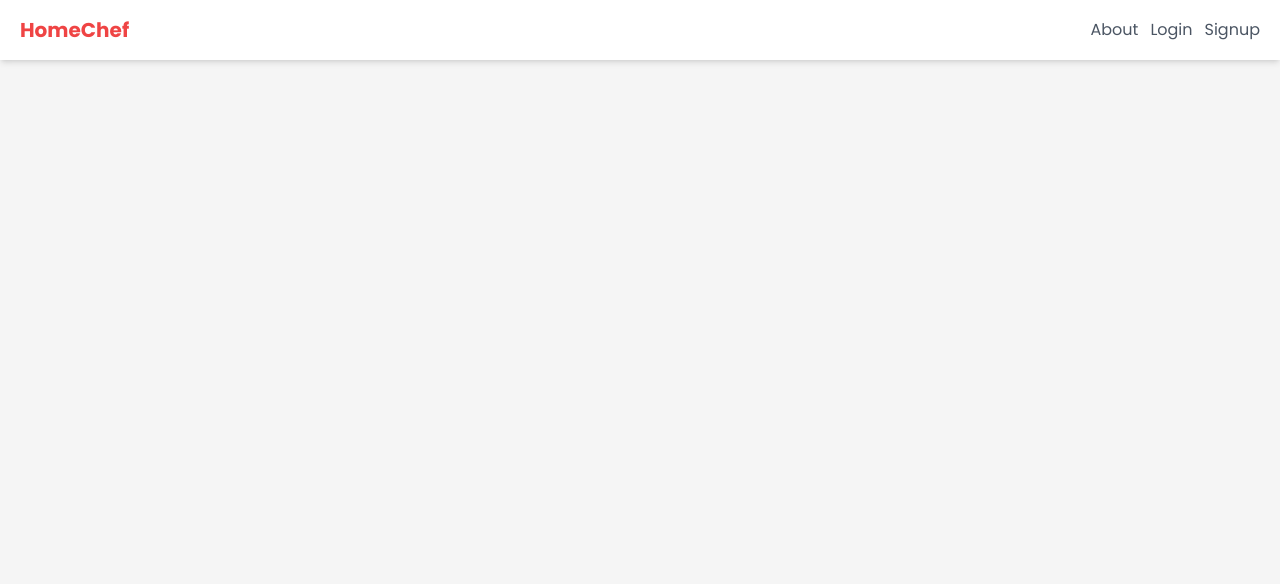
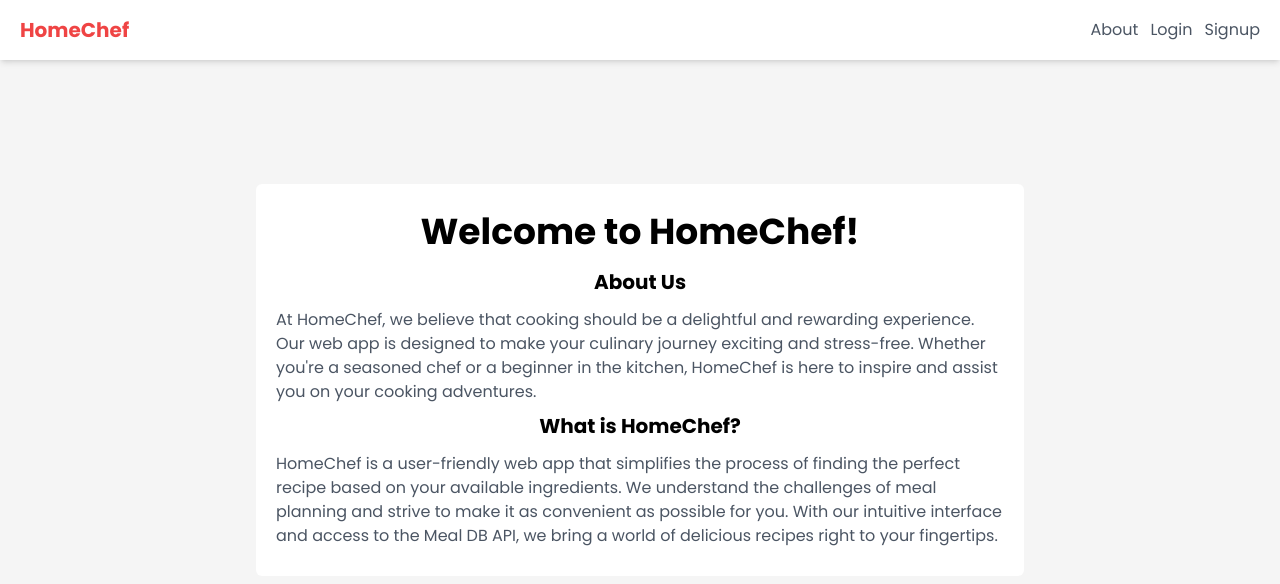
Before and after one commit to aadarshraj02/Home-Chef, a React (Vite) app in the folder client/: page /about in a window 1280 px wide. Shown: the top 584 px of the page. Built offline with nearby package versions, Linux system fonts and the light colour scheme; no server answers; a web font is replaced by a local one.

Commit message:
added aboutpage

```diff
--- a/client/src/pages/About.jsx
+++ b/client/src/pages/About.jsx
@@ -1,5 +1,34 @@
 const About = () => {
-  return <div></div>;
+  return (
+    <div className="flex justify-center items-center h-[70vh]">
+      <div className="bg-white w-[60vw] p-5 rounded-md">
+        <h1 className="text-4xl font-bold mb-4 text-center my-2">
+          Welcome to HomeChef!
+        </h1>
+        <div className="flex flex-col gap-3 my-2">
+          <h3 className="text-xl font-bold text-center">About Us</h3>
+          <p className="text-gray-600">
+            At HomeChef, we believe that cooking should be a delightful and
+            rewarding experience. Our web app is designed to make your culinary
+            journey exciting and stress-free. Whether you're a seasoned chef or
+            a beginner in the kitchen, HomeChef is here to inspire and assist
+            you on your cooking adventures.
+          </p>
+        </div>
+        <div className="flex flex-col gap-3 my-2">
+          <h3 className="text-xl font-bold text-center">What is HomeChef?</h3>
+          <p className="text-gray-600">
+            HomeChef is a user-friendly web app that simplifies the process of
+            finding the perfect recipe based on your available ingredients. We
+            understand the challenges of meal planning and strive to make it as
+            convenient as possible for you. With our intuitive interface and
+            access to the Meal DB API, we bring a world of delicious recipes
+            right to your fingertips.
+          </p>
+        </div>
+      </div>
+    </div>
+  );
 };
 
 export default About;
```
